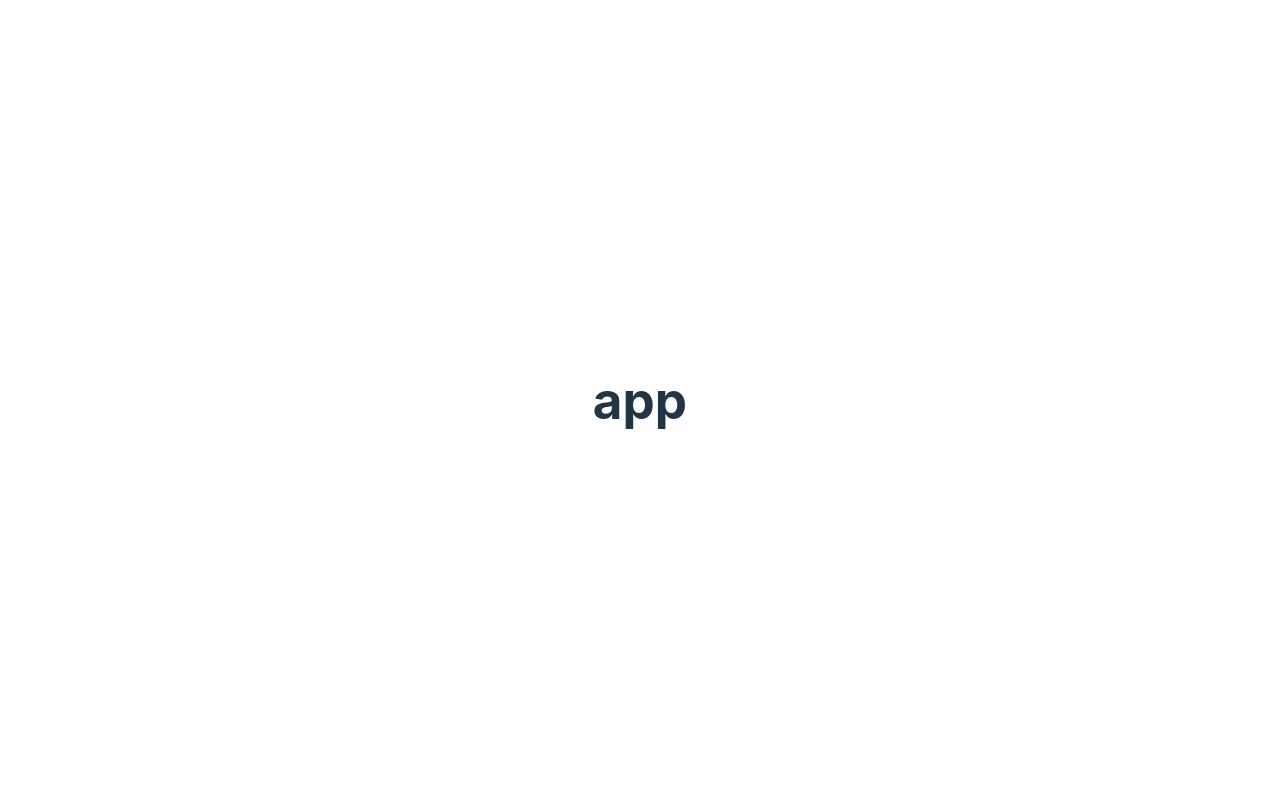
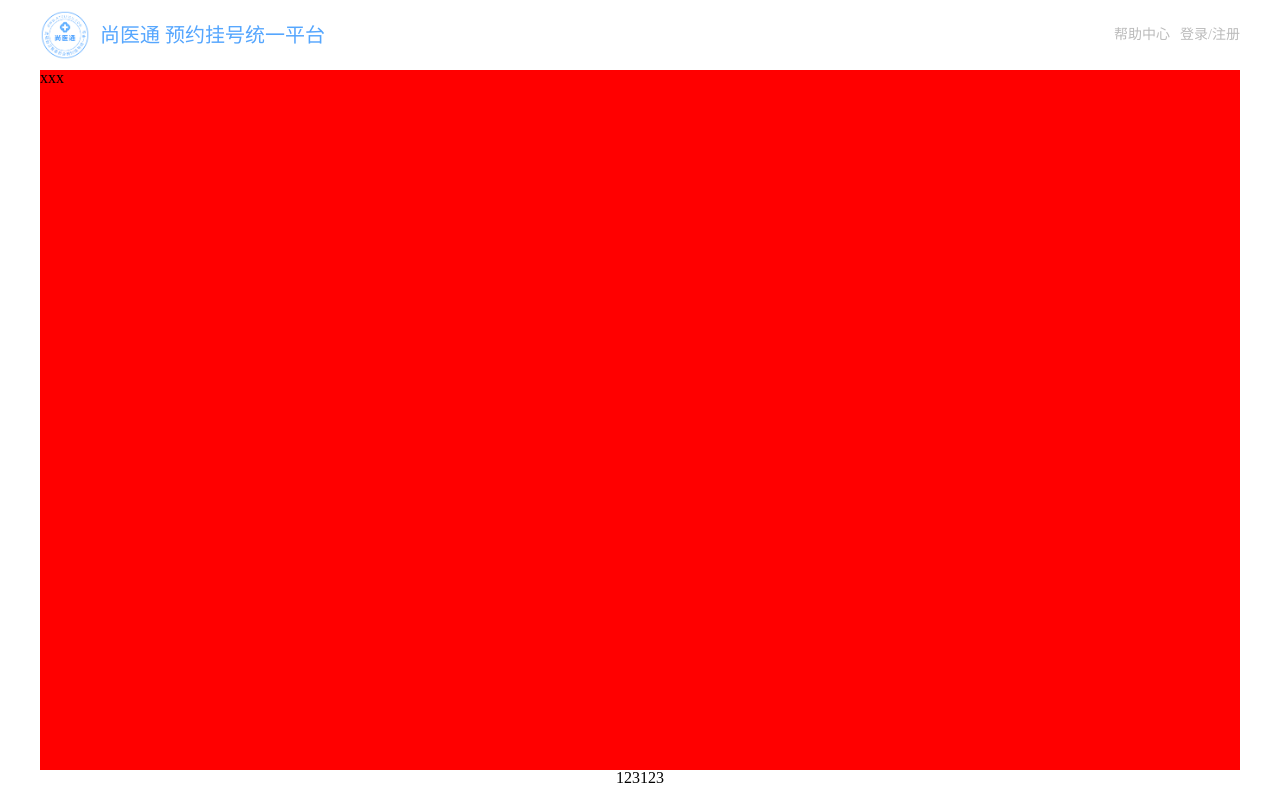
Before and after one commit to sun0717/SYYT, a Vue app: page / in a window 1280 px wide. Built offline with nearby package versions, Linux system fonts and the light colour scheme.

Commit message:
静态组件搭建及组件拆分

```diff
--- a/package.json
+++ b/package.json
@@ -9,6 +9,7 @@
     "preview": "vite preview"
   },
   "dependencies": {
+    "sass": "^1.64.2",
     "vue": "^3.3.4"
   },
   "devDependencies": {
--- a/src/App.vue
+++ b/src/App.vue
@@ -1,13 +1,34 @@
 <template>
-  <div>
-    <h1>app</h1>
+  <div class="container">
+    <!-- 顶部全局组件 -->
+    <HospitalTop />
+    <!-- 展示路由组件的区域 -->
+    <div class="content">
+      xxx
+    </div>
+    <div class="bottom">
+      123123
+    </div>
   </div>
 </template>
 
 <script setup lang="ts">
-
+import HospitalTop from '@/components/hospital_top/index.vue'
+import HospitalBottom from '@/components/hospital_bottom/index.vue'
 </script>
 
-<style scoped>
+<style scoped lang="scss">
+.container {
+  display: flex;
+  flex-direction: column;
+  align-items: center;
 
+  .content {
+    width: 1200px;
+    height: 700px;
+    margin-top: 70px;
+    background-color: red;
+  }
+
+}
 </style>
--- /dev/null
+++ b/src/components/hospital_bottom/index.vue
@@ -0,0 +1,13 @@
+<template>
+    <div>
+        <h1>低部</h1>
+    </div>
+</template>
+
+<script setup lang="ts">
+
+</script>
+
+<style scoped lang="scss">
+
+</style>
--- /dev/null
+++ b/src/components/hospital_top/index.vue
@@ -0,0 +1,61 @@
+<template>
+    <div class="top">
+        <div class="content">
+            <!-- 左侧 -->
+            <div class="left">
+                <img src="../../assets/images/logo.png" alt="">
+                <p>尚医通 预约挂号统一平台</p>
+            </div>
+            <div class="right">
+                <p class="help">帮助中心</p>
+                <p class="login">登录/注册</p>
+            </div>
+        </div>
+    </div>
+</template>
+
+<script setup lang="ts">
+
+</script>
+
+<style scoped lang="scss">
+.top {
+    position: fixed;
+    z-index: 999;
+    width: 100%;
+    height: 70px;
+    display: flex;
+    justify-content: center;
+
+    .content {
+        width: 1200px;
+        display: flex;
+        justify-content: space-between;
+
+        .left {
+            display: flex;
+            justify-content: center;
+            align-items: center;
+            img {
+                width: 50px;
+                height: 50px;
+                margin-right: 10px;
+            }
+            p {
+                font-size: 20px;
+                color: #55a6fe;
+            }
+        }
+        .right {
+            display: flex;
+            align-items: center;
+            justify-content: center;
+            font-size: 14px;
+            color: #bbb;
+            .help {
+                margin-right: 10px;
+            }
+        }
+    }
+}
+</style>
--- a/src/main.ts
+++ b/src/main.ts
@@ -1,5 +1,8 @@
 import { createApp } from 'vue'
-import './style.css'
+// 引入清除默认样式
+import '@/style/reset.scss'
+// 引入根组件App
 import App from './App.vue'
+// 引入全局组件--顶部、底部都是全局组件
 
 createApp(App).mount('#app')
--- a/src/style.css
+++ /dev/null
@@ -1,80 +0,0 @@
-:root {
-  font-family: Inter, system-ui, Avenir, Helvetica, Arial, sans-serif;
-  line-height: 1.5;
-  font-weight: 400;
-
-  color-scheme: light dark;
-  color: rgba(255, 255, 255, 0.87);
-  background-color: #242424;
-
-  font-synthesis: none;
-  text-rendering: optimizeLegibility;
-  -webkit-font-smoothing: antialiased;
-  -moz-osx-font-smoothing: grayscale;
-  -webkit-text-size-adjust: 100%;
-}
-
-a {
-  font-weight: 500;
-  color: #646cff;
-  text-decoration: inherit;
-}
-a:hover {
-  color: #535bf2;
-}
-
-body {
-  margin: 0;
-  display: flex;
-  place-items: center;
-  min-width: 320px;
-  min-height: 100vh;
-}
-
-h1 {
-  font-size: 3.2em;
-  line-height: 1.1;
-}
-
-button {
-  border-radius: 8px;
-  border: 1px solid transparent;
-  padding: 0.6em 1.2em;
-  font-size: 1em;
-  font-weight: 500;
-  font-family: inherit;
-  background-color: #1a1a1a;
-  cursor: pointer;
-  transition: border-color 0.25s;
-}
-button:hover {
-  border-color: #646cff;
-}
-button:focus,
-button:focus-visible {
-  outline: 4px auto -webkit-focus-ring-color;
-}
-
-.card {
-  padding: 2em;
-}
-
-#app {
-  max-width: 1280px;
-  margin: 0 auto;
-  padding: 2rem;
-  text-align: center;
-}
-
-@media (prefers-color-scheme: light) {
-  :root {
-    color: #213547;
-    background-color: #ffffff;
-  }
-  a:hover {
-    color: #747bff;
-  }
-  button {
-    background-color: #f9f9f9;
-  }
-}
--- /dev/null
+++ b/src/style/reset.scss
@@ -0,0 +1,188 @@
+/**
+ * ENGINE
+ * v0.2 | 20150615
+ * License: none (public domain)
+ */
+
+ *,
+ *:after,
+ *:before {
+     box-sizing: border-box;
+
+     outline: none;
+ }
+
+ html,
+ body,
+ div,
+ span,
+ applet,
+ object,
+ iframe,
+ h1,
+ h2,
+ h3,
+ h4,
+ h5,
+ h6,
+ p,
+ blockquote,
+ pre,
+ a,
+ abbr,
+ acronym,
+ address,
+ big,
+ cite,
+ code,
+ del,
+ dfn,
+ em,
+ img,
+ ins,
+ kbd,
+ q,
+ s,
+ samp,
+ small,
+ strike,
+ strong,
+ sub,
+ sup,
+ tt,
+ var,
+ b,
+ u,
+ i,
+ center,
+ dl,
+ dt,
+ dd,
+ ol,
+ ul,
+ li,
+ fieldset,
+ form,
+ label,
+ legend,
+ table,
+ caption,
+ tbody,
+ tfoot,
+ thead,
+ tr,
+ th,
+ td,
+ article,
+ aside,
+ canvas,
+ details,
+ embed,
+ figure,
+ figcaption,
+ footer,
+ header,
+ hgroup,
+ menu,
+ nav,
+ output,
+ ruby,
+ section,
+ summary,
+ time,
+ mark,
+ audio,
+ video {
+     font: inherit;
+     font-size: 100%;
+
+     margin: 0;
+     padding: 0;
+
+     vertical-align: baseline;
+
+     border: 0;
+ }
+
+ article,
+ aside,
+ details,
+ figcaption,
+ figure,
+ footer,
+ header,
+ hgroup,
+ menu,
+ nav,
+ section {
+     display: block;
+ }
+
+ body {
+     line-height: 1;
+ }
+
+ ol,
+ ul {
+     list-style: none;
+ }
+
+ blockquote,
+ q {
+     quotes: none;
+     &:before,
+     &:after {
+         content: '';
+         content: none;
+     }
+ }
+
+ sub,
+ sup {
+     font-size: 75%;
+     line-height: 0;
+
+     position: relative;
+
+     vertical-align: baseline;
+ }
+ sup {
+     top: -.5em;
+ }
+ sub {
+     bottom: -.25em;
+ }
+
+ table {
+     border-spacing: 0;
+     border-collapse: collapse;
+ }
+
+ input,
+ textarea,
+ button {
+     font-family: inhert;
+     font-size: inherit;
+
+     color: inherit;
+ }
+
+ select {
+     text-indent: .01px;
+     text-overflow: '';
+
+     border: 0;
+     border-radius: 0;
+
+     -webkit-appearance: none;
+        -moz-appearance: none;
+ }
+ select::-ms-expand {
+     display: none;
+ }
+
+ code,
+ pre {
+     font-family: monospace, monospace;
+     font-size: 1em;
+ }
```
Also changed, not shown: src/assets/images/logo.png (added), 1 other file (tests, documents, lock files or other folders).
